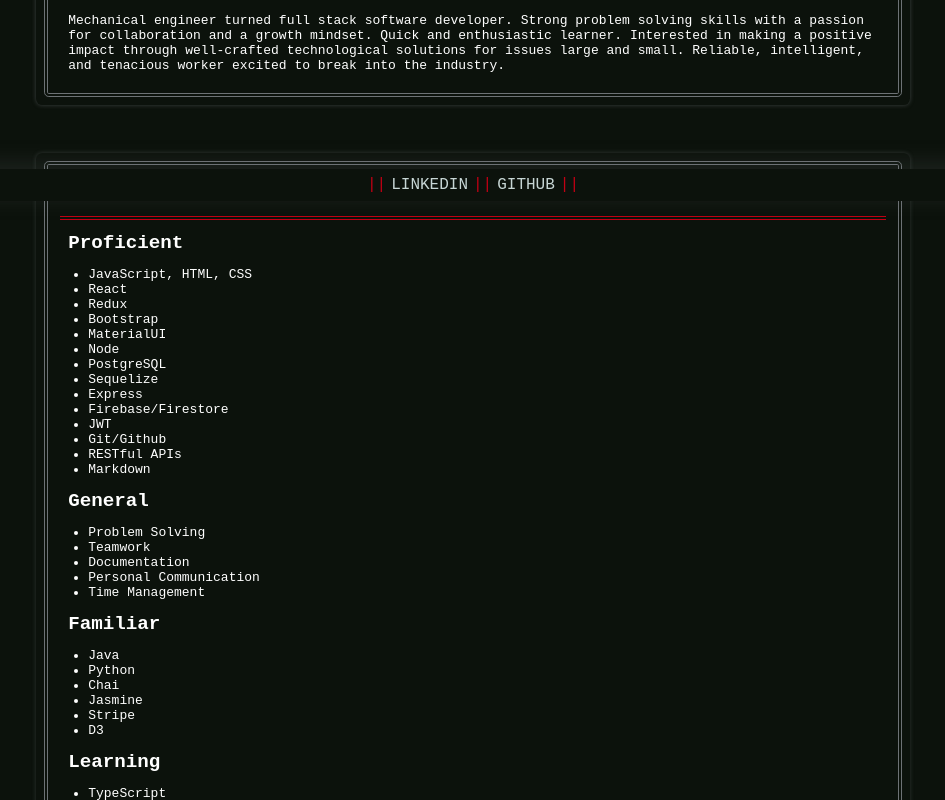
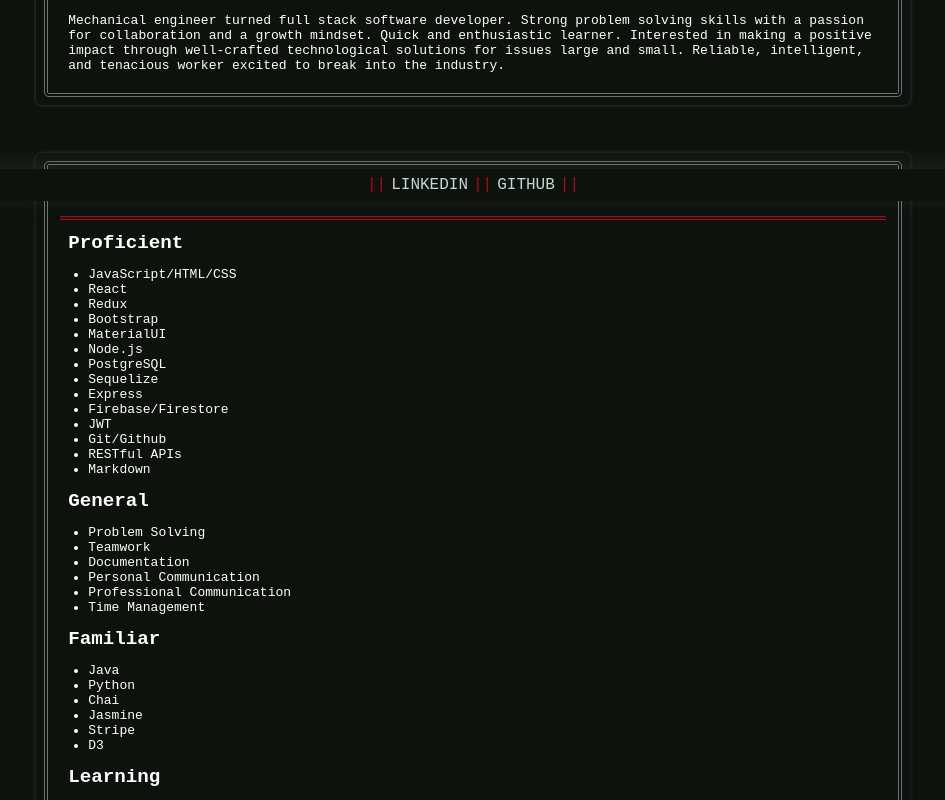
Before and after one commit to noellehuchette/portfolio, a React (Create React App) app: page / in a window 1280 px wide. Shown: the part 599-1399 px from the top of the page, without its empty margins (167-1112 px from the left). Built offline with nearby package versions, Linux system fonts and the light colour scheme.

Commit message:
more skill mod

```diff
--- a/src/client/components/Home/index.js
+++ b/src/client/components/Home/index.js
@@ -33,12 +33,12 @@ const Home = () => {
             </div>
             <h4>Proficient</h4>
             <ul>
-              <li>JavaScript, HTML, CSS</li>
+              <li>JavaScript/HTML/CSS</li>
               <li>React</li>
               <li>Redux</li>
               <li>Bootstrap</li>
               <li>MaterialUI</li>
-              <li>Node</li>
+              <li>Node.js</li>
               <li>PostgreSQL</li>
               <li>Sequelize</li>
               <li>Express</li>
@@ -54,6 +54,7 @@ const Home = () => {
               <li>Teamwork</li>
               <li>Documentation</li>
               <li>Personal Communication</li>
+              <li>Professional Communication</li>
               <li>Time Management</li>
             </ul>
             <h4>Familiar</h4>
```
